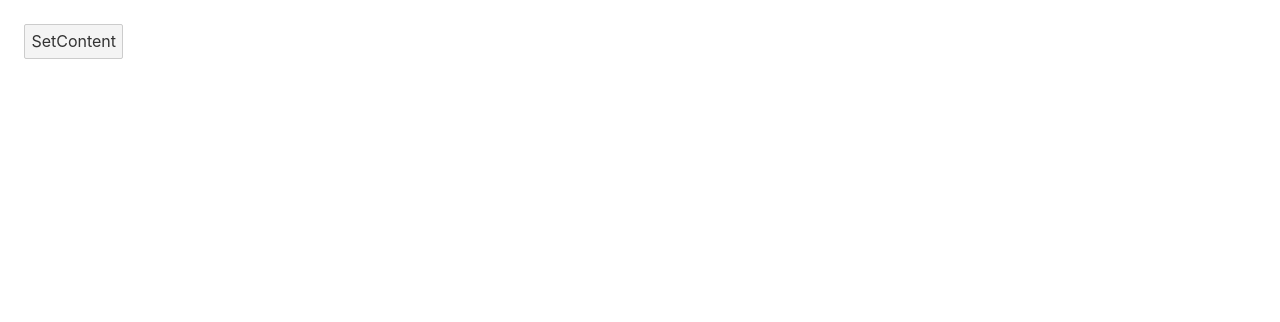
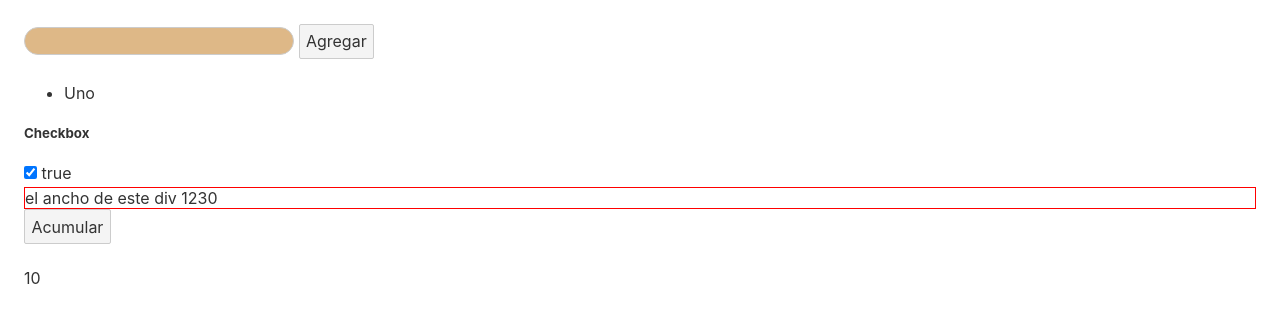
Before and after one commit to juniorfrey/curso-svelte2, a Svelte app: page / in a window 1280 px wide. Shown: the top 322 px of the page. Built offline with nearby package versions, Linux system fonts and the light colour scheme.

Commit message:
Clase 8 'Bind (input, componentes)' : Se practico el evento bind, asi se obtiene valor por ejemplo de un input y se puede pasar props de un componente hijo a componente padre

```diff
--- a/src/App.svelte
+++ b/src/App.svelte
@@ -1,4 +1,5 @@
 <script>
+	import Bind from './Bind.svelte';
 	import Funciones from './Funciones.svelte';
 	import Datos from "./Datos.svelte";
 	import Button from "./Button.svelte";
@@ -69,7 +70,9 @@
 	<!--<h1>Eventos</h1>
 	<Eventos />-->
 
-	<Funciones />
+	<!--<Funciones />-->
+
+	<Bind />
 
 
 </main>
--- /dev/null
+++ b/src/Bind.svelte
@@ -0,0 +1,41 @@
+<script>
+	import BindHijo from './BindHijo.svelte';
+    let texto = '';
+    let items = ['Uno'];
+    const agregarItem = () => {
+        items = [...items, texto];
+        texto = '';
+    }
+    let checked = true;
+    let ancho;
+    let num;
+</script>
+
+<main>
+    <input type="text" bind:value={texto}>
+    <button type="text" on:click={agregarItem}>Agregar</button>
+    <!--<p>{texto}</p>-->
+    <ul>
+        {#each items as val }
+            <li>{val}</li>
+        {/each}
+    </ul>
+
+    <h5>Checkbox</h5>
+    <input type="checkbox" bind:checked>
+    {checked}
+
+    <div bind:clientWidth={ancho}>
+        el ancho de este div {ancho}
+    </div>
+
+    <BindHijo bind:numero={num}/>
+    <p>{num}</p>
+
+</main>
+
+<style>
+    div{
+        border:1px solid red;
+    }
+</style>
--- /dev/null
+++ b/src/BindHijo.svelte
@@ -0,0 +1,7 @@
+<script>
+    export let numero = 10;
+</script>
+
+<main>
+    <button on:click={() => numero += 1}>Acumular</button>
+</main>
```
